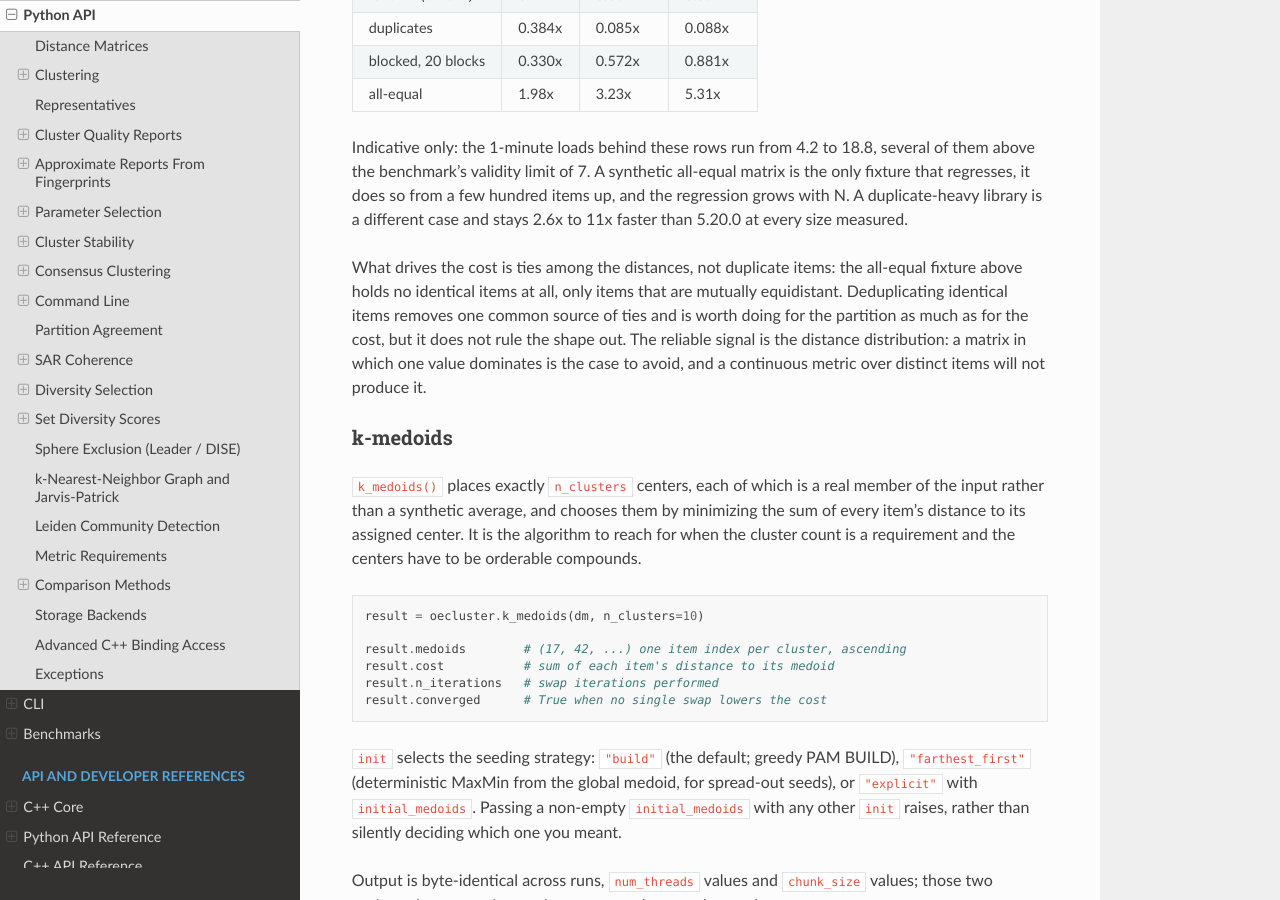
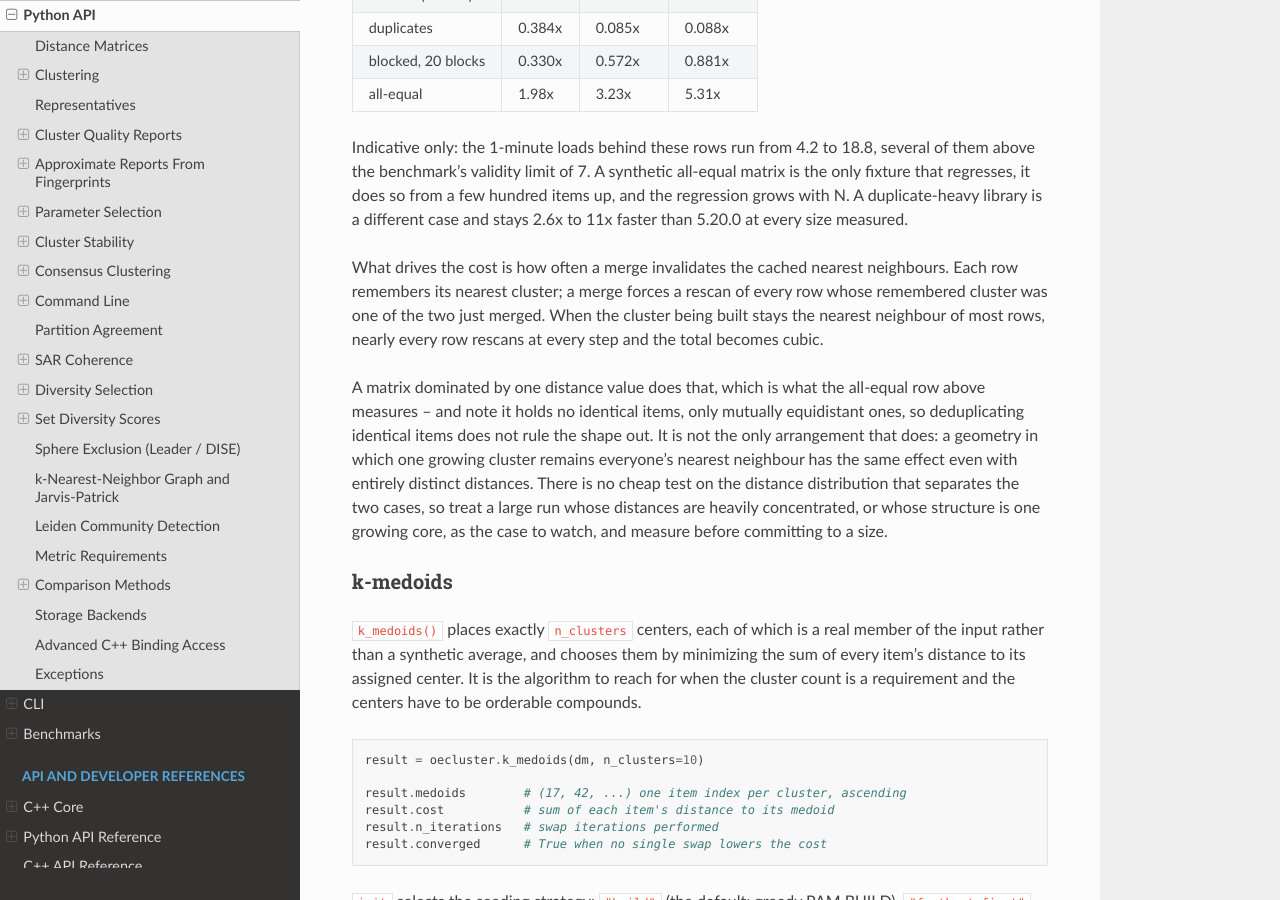
Before and after one commit to scott-arne/oecluster, a Sphinx documentation site: the page built from docs/python-api.md, in a window 1280 px wide and 900 px high, scrolled down 8142 px. Built offline with Sphinx 7.4.7 and the Read the Docs theme 3.1.0, drawn with Linux system fonts in a browser that asks for light colours; pages that are not in the unit, such as notebooks, are missing from menus; the version number is read from the project's files by our own code.

Commit message:
docs: describe the cubic case by its mechanism, not by a signal that misses cases
The previous wording traded one false claim for another: deduplication does
not avoid the shape, but neither does a concentrated distance distribution
identify it. What governs the cost is how often a merge invalidates cached
nearest neighbours, and a geometry with entirely distinct distances in which
one growing cluster stays everyone's nearest has the same effect as a matrix
of equal distances. Describe that, and promise no cheap test that separates
the two.

```diff
--- a/docs/python-api.md
+++ b/docs/python-api.md
@@ -406,13 +406,21 @@ hundred items up, and the regression grows with N. A duplicate-heavy
 library is a different case and stays 2.6x to 11x faster than 5.20.0 at
 every size measured.
 
-What drives the cost is ties among the distances, not duplicate items: the
-all-equal fixture above holds no identical items at all, only items that are
-mutually equidistant. Deduplicating identical items removes one common source
-of ties and is worth doing for the partition as much as for the cost, but it
-does not rule the shape out. The reliable signal is the distance
-distribution: a matrix in which one value dominates is the case to avoid, and
-a continuous metric over distinct items will not produce it.
+What drives the cost is how often a merge invalidates the cached nearest
+neighbours. Each row remembers its nearest cluster; a merge forces a rescan
+of every row whose remembered cluster was one of the two just merged. When
+the cluster being built stays the nearest neighbour of most rows, nearly
+every row rescans at every step and the total becomes cubic.
+
+A matrix dominated by one distance value does that, which is what the
+all-equal row above measures -- and note it holds no identical items, only
+mutually equidistant ones, so deduplicating identical items does not rule the
+shape out. It is not the only arrangement that does: a geometry in which one
+growing cluster remains everyone's nearest neighbour has the same effect even
+with entirely distinct distances. There is no cheap test on the distance
+distribution that separates the two cases, so treat a large run whose
+distances are heavily concentrated, or whose structure is one growing core,
+as the case to watch, and measure before committing to a size.
 
 ### k-medoids
 
```
Also changed, not shown: CHANGELOG.md (+8 -5 lines).
